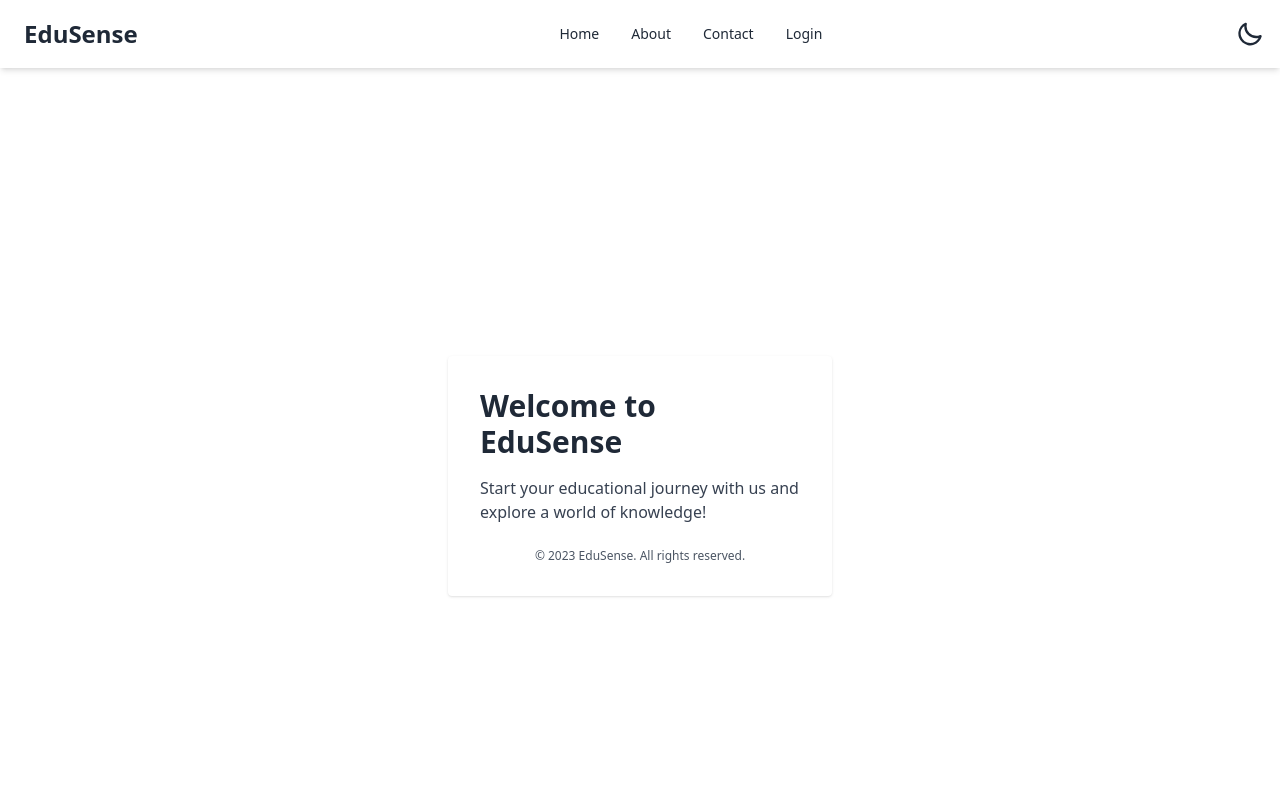
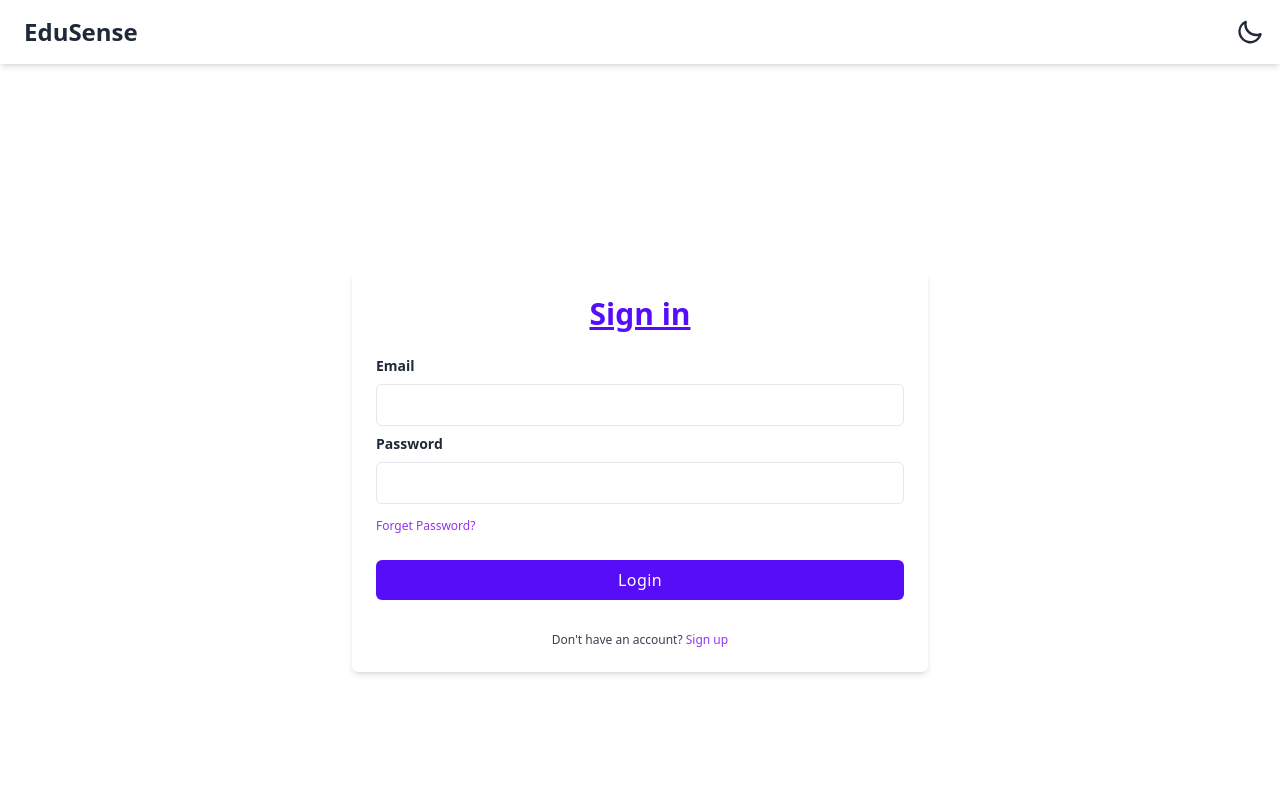
Before and after one commit to rvnkrwn/EduSense, a React (Create React App) app in the folder client/: page / in a window 1280 px wide. Shown: the top 800 px of the page. Built offline with nearby package versions, Linux system fonts and the light colour scheme.

Commit message:
routes client

```diff
--- a/client/src/App.js
+++ b/client/src/App.js
@@ -58,12 +58,10 @@ function App() {
             <Header/>
             <main className="min-h-screen p-2 container mx-auto">
                 <Routes>
-                    <Route path="/" element={isLoggedIn ? <Home/> : <Welcome/>}/>
-                    <Route path="/about" element={<Home/>}/>
+                    <Route path="/" element={isLoggedIn ? <Classroom/> : <Login/>}/>
                     <Route path="/classroom" element={<Classroom/>}/>
                     <Route path="/classroom/:classId" element={<MainClass/>}/>
                     <Route path="/quiz/:quizId" element={<Quiz/>}/>
-                    <Route path="/contact" element={<p>ini contact</p>}/>
                     <Route path="/quiz" element={<p>ini quiz</p>}/>
                     <Route path="/login" element={<Login/>}/>
                     <Route path="/register" element={<Register/>}/>
--- a/client/src/components/layouts/Header.jsx
+++ b/client/src/components/layouts/Header.jsx
@@ -35,69 +35,14 @@ export default function Header() {
       });
     }
   };
-
-  const menuBeforeLogin = (
-    <>
-      <li>
-        <Link to="/">Home</Link>
-      </li>
-      <li>
-        <Link to="/about">About</Link>
-      </li>
-      <li>
-        <Link to="/contact">Contact</Link>
-      </li>
-      <li>
-        <Link to="/login">Login</Link>
-      </li>
-    </>
-  );
-  const menuAfterLogin = (
-    <>
-      <li>
-        <Link to="/">Home</Link>
-      </li>
-      <li>
-        <Link to="/classroom">Classroom</Link>
-      </li>
-      <li>
-        <Link to="/quiz">Quiz</Link>
-      </li>
-      <li>
-        <Link to="/contact">Contact</Link>
-      </li>
-    </>
-  );
   return (
     <div className="drawer">
       <input id="my-drawer-3" type="checkbox" className="drawer-toggle" />
       <div className="drawer-content flex flex-col">
         {/* Navbar */}
         <div className="w-full navbar bg-base shadow-md flex justify-between">
-          <div className="flex-none lg:hidden">
-            <label htmlFor="my-drawer-3" className="btn btn-square btn-ghost">
-              <svg
-                xmlns="http://www.w3.org/2000/svg"
-                fill="none"
-                viewBox="0 0 24 24"
-                className="inline-block w-6 h-6 stroke-current"
-              >
-                <path
-                  strokeLinecap="round"
-                  strokeLinejoin="round"
-                  strokeWidth="2"
-                  d="M4 6h16M4 12h16M4 18h16"
-                ></path>
-              </svg>
-            </label>
-          </div>
           <div className="px-2 mx-2 flex-1 font-semibold lg:flex-none lg:text-2xl">
             EduSense
-          </div>
-          <div className="hidden lg:block">
-            <ul className="menu menu-horizontal">
-              {isLoggedIn ? menuAfterLogin : menuBeforeLogin}
-            </ul>
           </div>
           {isLoggedIn ? (
             <div className="dropdown dropdown-end">
@@ -132,13 +77,6 @@ export default function Header() {
           )}
         </div>
       </div>
-      <div className="drawer-side fixed" style={{ zIndex: 9999 }}>
-        <label htmlFor="my-drawer-3" className="drawer-overlay"></label>
-        <ul className="menu p-4 w-80 h-full bg-base-200 leading-8">
-          {/* Sidebar content here */}
-          {isLoggedIn ? menuAfterLogin : menuBeforeLogin}
-        </ul>
-      </div>
     </div>
   );
 }
```
